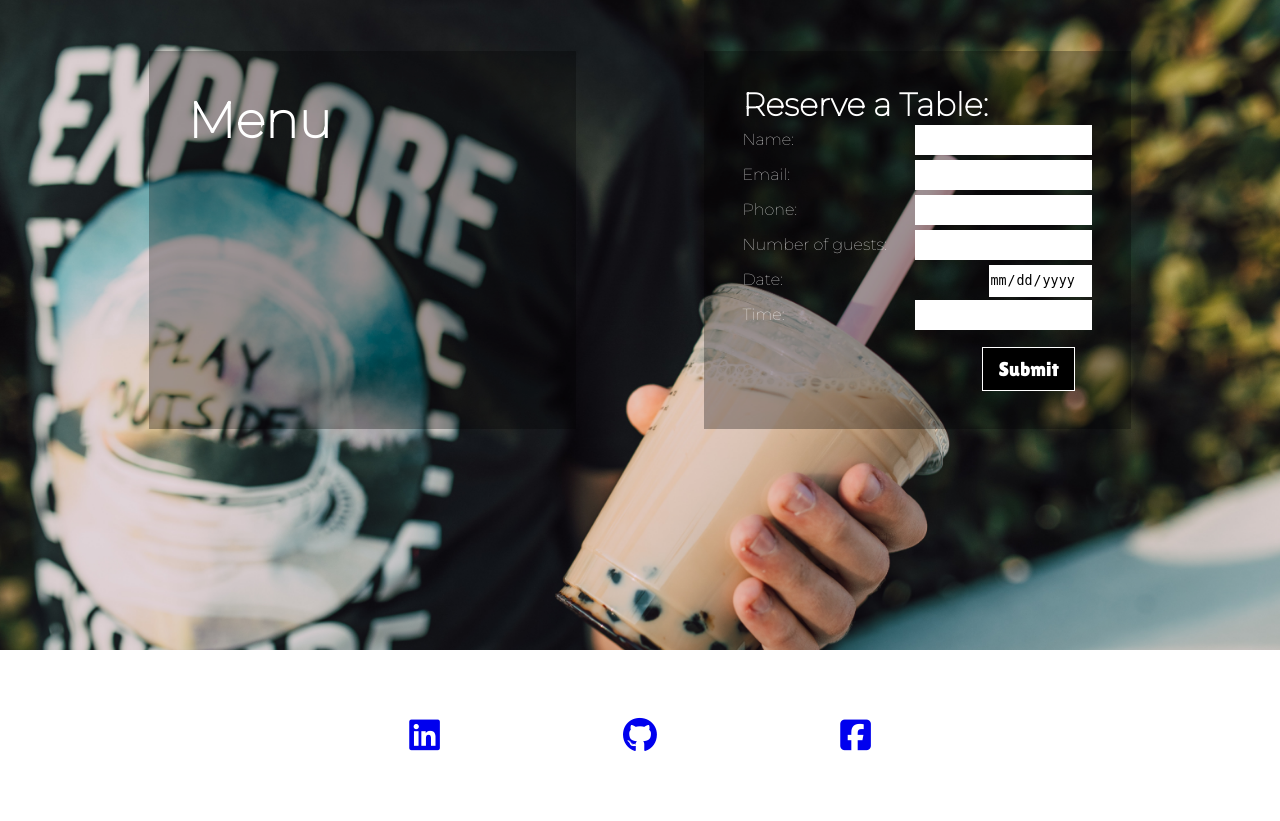
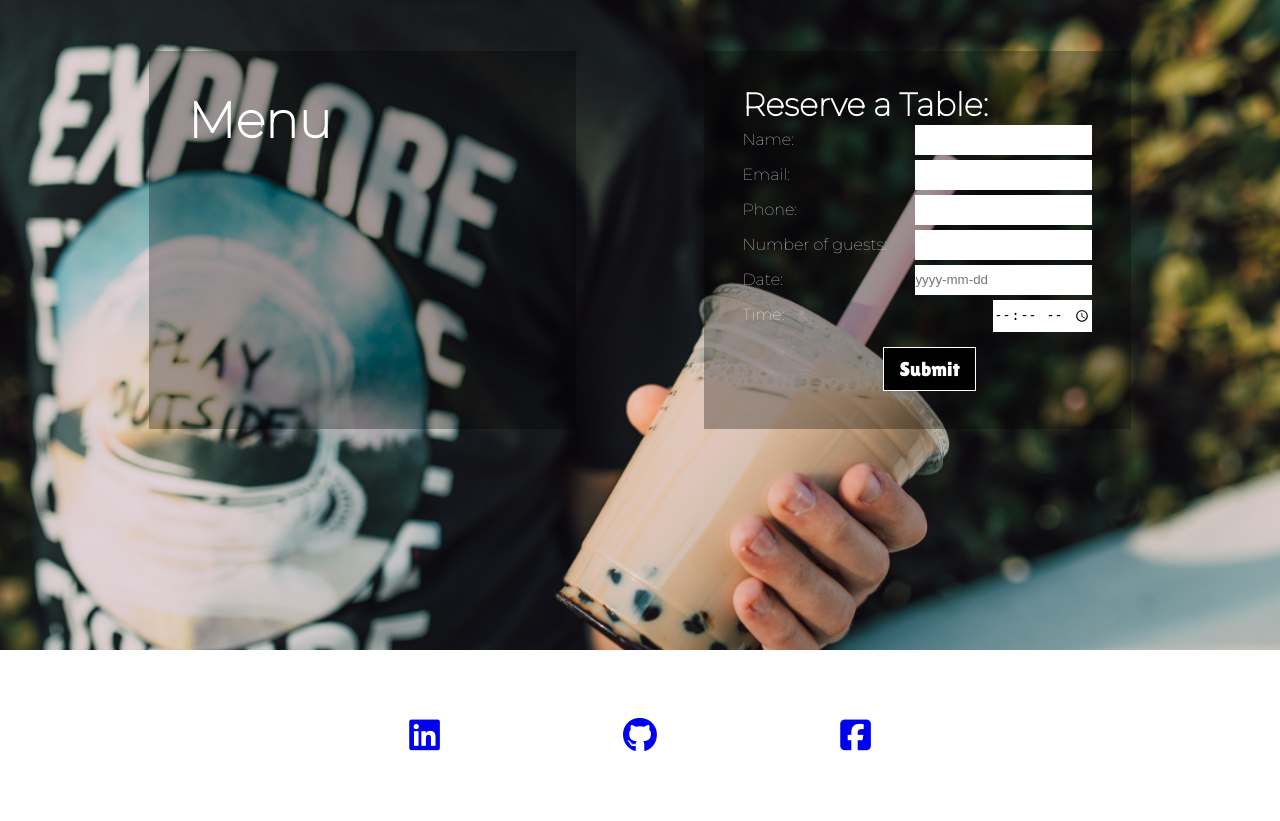
Before and after one commit to Bo-Lennart/bobatea, a Django app: page / in a window 1280 px wide. Shown: the part 57-878 px from the top of the page. Run offline with Django 3.2, Linux system fonts and the light colour scheme; data that the repository does not hold is empty; some libraries are stand-ins or nearby versions.

Commit message:
remove callendarpicker

```diff
--- a/book_bobatea/forms.py
+++ b/book_bobatea/forms.py
@@ -8,7 +8,8 @@ class ReserveTableForm(forms.ModelForm):
         model = Reservation
         fields = '__all__'
         widgets = {
-            'date': forms.DateInput(attrs={'type':'date'}),
+            'date': forms.DateInput(attrs={'placeholder': 'yyyy-mm-dd'}),
+            'time': forms.TimeInput(attrs={'type':'time'}),
         }
 
 
--- a/static/style.css
+++ b/static/style.css
@@ -56,6 +56,10 @@ li {
     width: 50%;
     text-align: left;
     font-size: 25px;
+}
+
+#id_date: {
+    width: 20px;
 }
 
 #menu_price {
--- a/templates/base.html
+++ b/templates/base.html
@@ -47,7 +47,7 @@
                     <div id="menu" class="menu">
                         <h1>Menu</h1>
                     {% for item in menu %}
-                       <p id="menu_item">{{item}} <b id="menu_price">{{item.price}} £</b></p>
+                       <p id="menu_item">{{item}} <span id="menu_price">{{item.price}} £</span></p>
                     {% endfor %}
                     </div>
 
```
